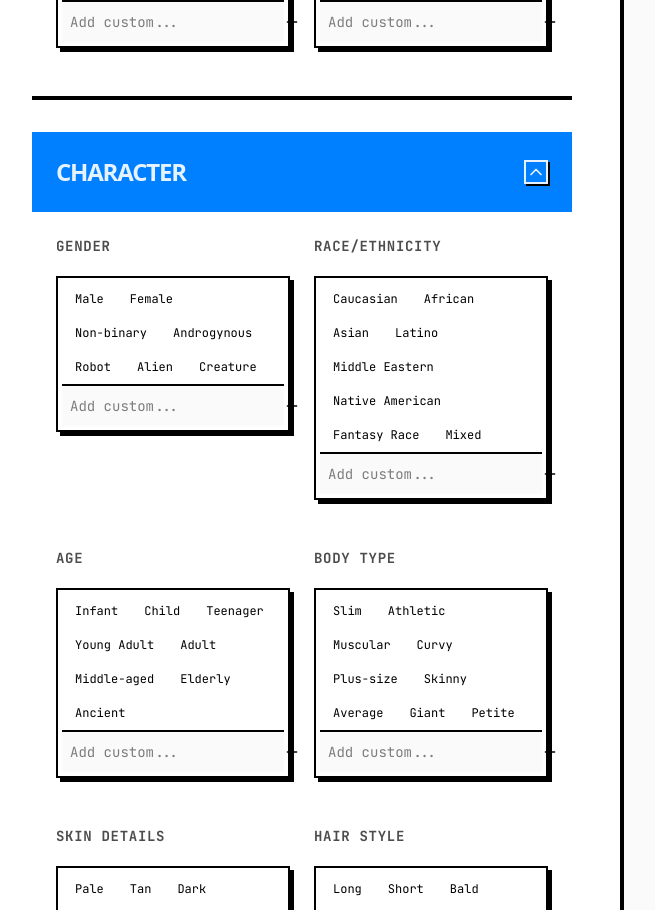
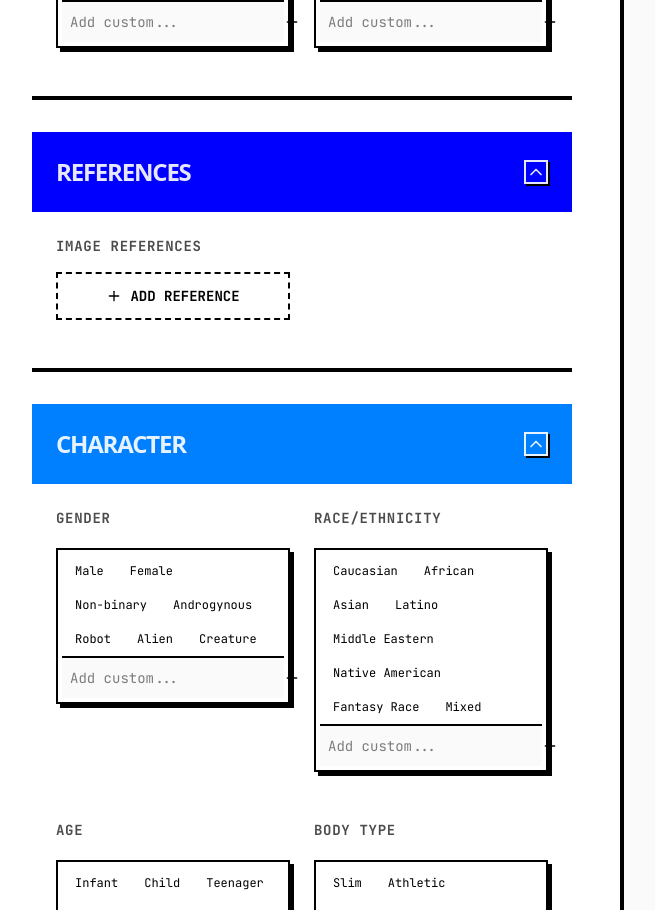
Before and after one commit to 3333444n/json-prompt-builder, a Next.js app: page / in a window 1280 px wide. Shown: the part 1500-2410 px from the top of the page, without its empty margins (16-671 px from the left). Built offline with nearby package versions, Linux system fonts and the light colour scheme.

Commit message:
Add references section

```diff
--- a/app/globals.css
+++ b/app/globals.css
@@ -79,6 +79,11 @@
     --section-video: 30 100% 50%;
     --section-video-foreground: 30 100% 95%;
     --section-video-muted: 30 100% 90%;
+
+    /* References - Indigo */
+    --section-references: 240 100% 50%;
+    --section-references-foreground: 240 100% 95%;
+    --section-references-muted: 240 100% 90%;
   }
 
   .dark {
@@ -111,7 +116,7 @@
     --ring: 0 0% 83%;
 
     /* Dark mode adjustments ensuring contrast */
-     /* Scene - Lime */
+    /* Scene - Lime */
     --section-scene: 85 100% 35%;
     --section-scene-foreground: 85 100% 95%;
     --section-scene-muted: 85 50% 15%;
@@ -155,6 +160,11 @@
     --section-video: 30 100% 40%;
     --section-video-foreground: 30 100% 95%;
     --section-video-muted: 30 50% 15%;
+
+    /* References - Indigo */
+    --section-references: 240 100% 40%;
+    --section-references-foreground: 240 100% 95%;
+    --section-references-muted: 240 50% 15%;
   }
 }
 
--- a/components/form/text-preview.tsx
+++ b/components/form/text-preview.tsx
@@ -36,7 +36,8 @@ export function TextPreview() {
             "palette",
             "cameraMotion",
             "sound",
-            "speech"
+            "speech",
+            "references"
         ];
 
         outputOrder.forEach(sectionId => {
--- a/components/prompt-builder.tsx
+++ b/components/prompt-builder.tsx
@@ -59,6 +59,68 @@ export function PromptBuilder() {
                                                     value={state.sections[section.id as keyof typeof state.sections]?.[field.id]?.[0] || ""}
                                                     onChange={(e) => updateField(section.id, field.id, [e.target.value])}
                                                 />
+                                            </div>
+                                        ) : field.type === 'dynamic_list' ? (
+                                            <div
+                                                className="w-full mb-6"
+                                                style={{
+                                                    "--current-section": `var(--${section.color})`,
+                                                    "--current-section-foreground": `var(--${section.color}-foreground)`,
+                                                    "--current-section-muted": `var(--${section.color}-muted)`,
+                                                } as React.CSSProperties}
+                                            >
+                                                <label className="block text-sm font-mono uppercase tracking-wider mb-4 font-bold opacity-70">
+                                                    {field.label}
+                                                </label>
+
+                                                <div className="space-y-4 mb-4">
+                                                    {(state.sections[section.id as keyof typeof state.sections]?.[field.id] || []).map((value, index) => (
+                                                        <div key={index} className="flex gap-3 items-start p-4 border-2 border-dashed border-border/50 bg-card/50">
+                                                            <div className="flex-none pt-2">
+                                                                <div className="w-8 h-8 rounded-full bg-[var(--current-section)] text-[var(--current-section-foreground)] flex items-center justify-center font-bold font-mono text-xs border-2 border-black dark:border-white">
+                                                                    {index + 1}
+                                                                </div>
+                                                            </div>
+                                                            <div className="flex-1 space-y-2">
+                                                                <div className="text-xs font-mono font-bold opacity-50 uppercase">
+                                                                    Image {index + 1}
+                                                                </div>
+                                                                <textarea
+                                                                    className="w-full p-2 bg-background border-2 border-border font-mono text-sm shadow-sm focus:outline-none focus:border-[var(--current-section)] transition-all min-h-[80px] resize-y placeholder:text-muted-foreground/50"
+                                                                    placeholder="Describe how this reference is used..."
+                                                                    value={value}
+                                                                    onChange={(e) => {
+                                                                        const currentValues = state.sections[section.id as keyof typeof state.sections]?.[field.id] || [];
+                                                                        const newValues = [...currentValues];
+                                                                        newValues[index] = e.target.value;
+                                                                        updateField(section.id, field.id, newValues);
+                                                                    }}
+                                                                />
+                                                            </div>
+                                                            <button
+                                                                onClick={() => {
+                                                                    const currentValues = state.sections[section.id as keyof typeof state.sections]?.[field.id] || [];
+                                                                    const newValues = currentValues.filter((_, i) => i !== index);
+                                                                    updateField(section.id, field.id, newValues);
+                                                                }}
+                                                                className="opacity-50 hover:opacity-100 p-1 hover:bg-destructive hover:text-destructive-foreground transition-colors"
+                                                            >
+                                                                <svg xmlns="http://www.w3.org/2000/svg" width="16" height="16" viewBox="0 0 24 24" fill="none" stroke="currentColor" strokeWidth="2" strokeLinecap="round" strokeLinejoin="round"><path d="M18 6 6 18" /><path d="m6 6 12 12" /></svg>
+                                                            </button>
+                                                        </div>
+                                                    ))}
+                                                </div>
+
+                                                <button
+                                                    onClick={() => {
+                                                        const currentValues = state.sections[section.id as keyof typeof state.sections]?.[field.id] || [];
+                                                        updateField(section.id, field.id, [...currentValues, ""]);
+                                                    }}
+                                                    className="w-full py-3 px-4 border-2 border-dashed border-border hover:border-[var(--current-section)] hover:bg-[var(--current-section-muted)] hover:text-[var(--current-section-foreground)] transition-all font-mono font-bold uppercase text-sm flex items-center justify-center gap-2"
+                                                >
+                                                    <svg xmlns="http://www.w3.org/2000/svg" width="16" height="16" viewBox="0 0 24 24" fill="none" stroke="currentColor" strokeWidth="2" strokeLinecap="round" strokeLinejoin="round"><path d="M5 12h14" /><path d="M12 5v14" /></svg>
+                                                    Add Reference
+                                                </button>
                                             </div>
                                         ) : (
                                             <MultiSelect
--- a/lib/section-data.ts
+++ b/lib/section-data.ts
@@ -13,6 +13,15 @@ export const SECTIONS: SectionConfig[] = [
             { id: "architecture", label: "Architecture", options: ["Brutalist", "Gothic", "Modern", "Art Deco", "Baroque", "Industrial", "Minimalist", "Organic", "Traditional Japanese"] },
             { id: "weather_environment", label: "Weather & Environment", options: ["Stormy", "Sunny", "Foggy", "Snowing", "Raining", "Overcast", "Windy", "Dusty", "Tropical"] },
             { id: "crowd", label: "Crowd / Population", options: ["Deserted", "Sparse", "Bustling", "Crowded", "Overcrowded", "Couple Only", "Solo Figure"] },
+        ]
+    },
+    {
+        id: "references",
+        label: "References",
+        color: "section-references",
+        visibleFor: ["photo", "video"],
+        fields: [
+            { id: "images", label: "Image References", options: [], type: "dynamic_list" },
         ]
     },
     {
--- a/types/prompt.ts
+++ b/types/prompt.ts
@@ -10,7 +10,8 @@ export type SectionId =
     | "cameraMotion"
     | "action"
     | "sound"
-    | "speech";
+    | "speech"
+    | "references";
 
 export type MediaType = "photo" | "video";
 
@@ -32,7 +33,7 @@ export type FieldConfig = {
     label: string;
     options: string[];
     allowCustom?: boolean;
-    type?: "select" | "textarea";
+    type?: "select" | "textarea" | "dynamic_list";
 };
 
 export const INITIAL_STATE: PromptState = {
@@ -50,5 +51,6 @@ export const INITIAL_STATE: PromptState = {
         action: {},
         sound: {},
         speech: {},
+        references: {},
     },
 };
```
